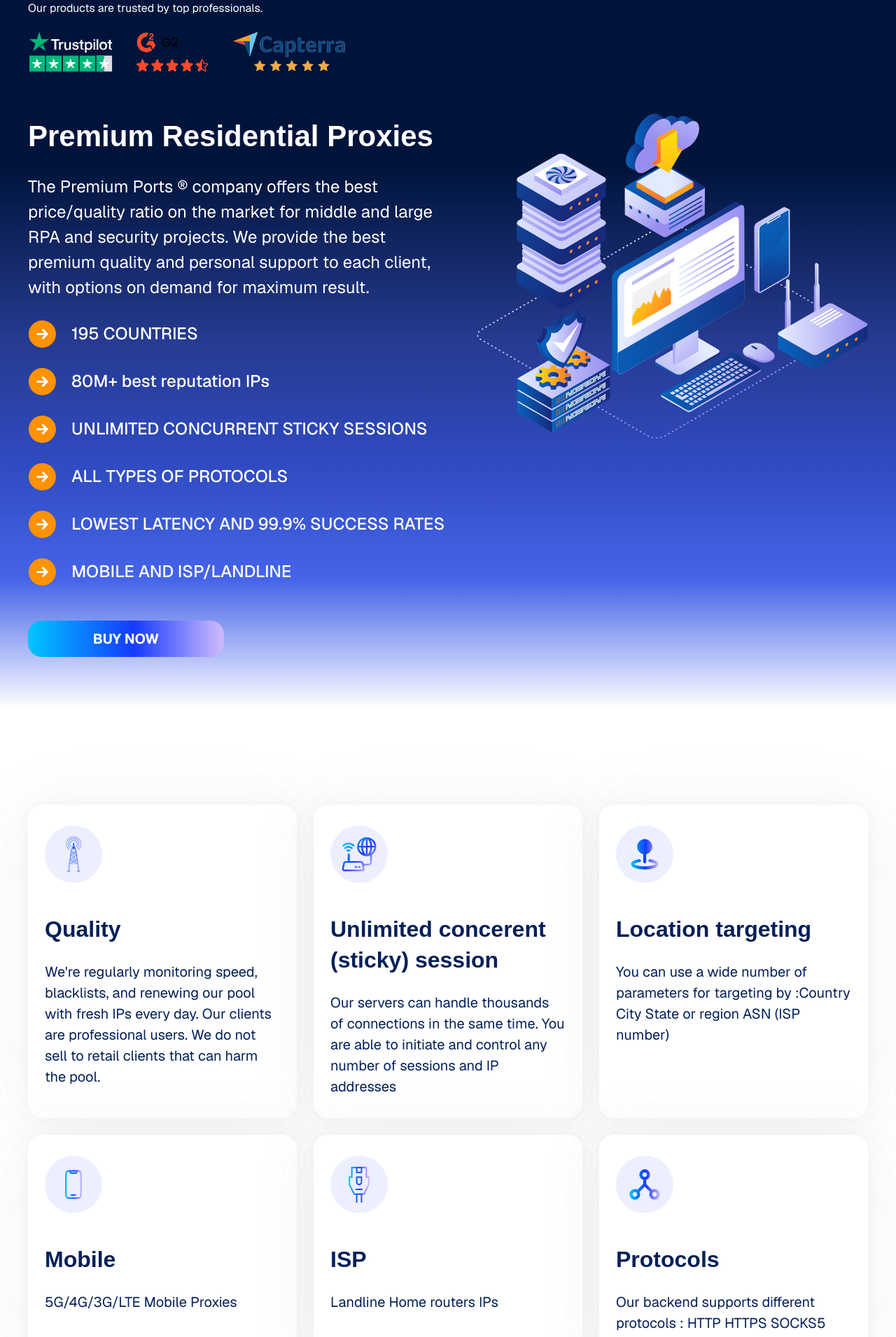
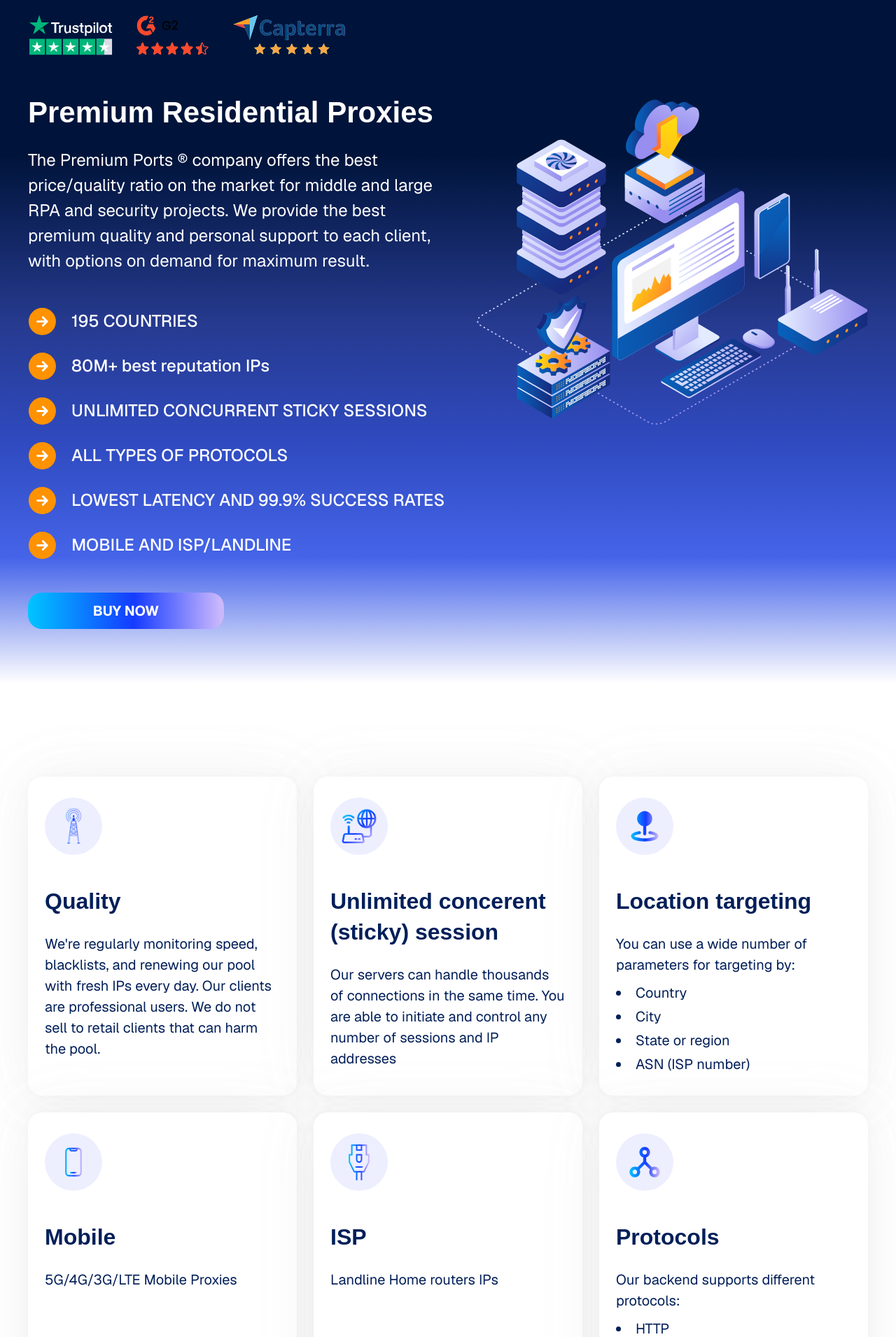
Before and after one commit to StenLyOne/the-premium-ports, a Next.js app: page / in a window 1280 px wide. Shown: the part 220-2131 px from the top of the page at 70% size. Built offline with nearby package versions, Linux system fonts and the light colour scheme; a web font is replaced by a local one.

Commit message:
fineshed edits

```diff
--- a/components/sections/Benefits.tsx
+++ b/components/sections/Benefits.tsx
@@ -16,8 +16,10 @@ const data = [
   {
     img: "/svg/location.svg",
     title: "Location targeting",
-    description:
-      "You can use a wide number of parameters for targeting by :Country City State or region ASN (ISP number)",
+    description: {
+      text: "You can use a wide number of parameters for targeting by:",
+      list: ["Country", "City", "State or region", "ASN (ISP number)"],
+    },
   },
   {
     img: "/svg/mobile.svg",
@@ -32,8 +34,10 @@ const data = [
   {
     img: "/svg/protocols.svg",
     title: "Protocols",
-    description:
-      "Our backend supports different protocols : HTTP HTTPS SOCKS5 DNS forwarding",
+    description: {
+      text: "Our backend supports different protocols:",
+      list: ["HTTP", "HTTPS", "SOCKS5", "DNS forwarding"],
+    },
   },
   {
     img: "/svg/Whitelisting.svg",
--- a/components/sections/Cases.tsx
+++ b/components/sections/Cases.tsx
@@ -44,7 +44,7 @@ export default function Cases() {
   return (
     <section className="pb-[40px]  py-[40px] md:py-[140px]  bg-secondary md:px-[40px]">
       <div className="max-w-[1328px] mx-auto space-y-[40px] md:space-y-[48px]">
-        <div className=" max-w-[800px] mx-auto space-y-[24px]">
+        <div className=" max-w-[800px] mx-auto space-y-[20px] md:space-y-[24px] px-[16px] md:px-[0px]">
           <h2 className="text-center text-black ">Usage Cases</h2>
           <h3 className="text-center text-black !font-[400]">
             Our product if perfect for any activity that requires multiple ip
--- a/components/sections/Footer.tsx
+++ b/components/sections/Footer.tsx
@@ -1,7 +1,7 @@
 export default function Footer() {
   return (
     <footer className=" px-[16px] md:px-[40px] bg-white pt-[45px] md:pt-[80px]">
-      <div className="max-w-[1328px] text-black mx-auto flex flex-col md:justify-between md:flex-row gap-[20px] pb-[40px] md:pb-[90px]">
+      <div className="max-w-[1328px] text-black mx-auto flex flex-col md:justify-between md:flex-row gap-[20px] pb-[40px] md:pb-[90px] ">
         <a className="text-[24px] font-Futo leading-[32px] font-medium text-center">
           Product
         </a>
@@ -19,7 +19,7 @@ export default function Footer() {
         </a>
       </div>
       <img
-        className="mx-auto w-full max-w-[1328px]"
+        className="mx-auto w-full max-w-[1328px] pb-[40px] md:pb-[60px]"
         src="/svg/logo-black.svg"
         alt=""
       />
--- a/components/sections/Locations.tsx
+++ b/components/sections/Locations.tsx
@@ -36,8 +36,8 @@ export default function Locations() {
     >
       {/* Header */}
       <div className=" space-y-[40px] md:space-y-[80px]">
-        <div className="flex flex-col md:flex-row justify-between items-center max-w-[1328px] mx-auto flex gap-8">
-          <div className="space-y-[22px] px-[16px] md:max-w-[504px] text-center md:text-left">
+        <div className="flex flex-col md:flex-row justify-between items-center max-w-[1328px] mx-auto flex gap-[40px]">
+          <div className="space-y-[20px] md:space-y-[24px] px-[16px] md:px-[0px] md:max-w-[504px] text-center md:text-left">
             <h2 className="!text-black">Top Locations</h2>
             <h3 className="!text-black !font-[400]">
               Our company offers mobile and home residential proxies in 195
--- a/components/sections/Main.tsx
+++ b/components/sections/Main.tsx
@@ -12,12 +12,17 @@ const benefits = [
 
 export default function Main() {
   return (
-    <main id="product" className="relative px-[16px] md:px-[40px] pb-[70px] md:pb-[211px] text-white">
+    <main
+      id="product"
+      className="relative px-[16px] md:px-[40px] pb-[70px] md:pb-[211px] text-white"
+    >
       <div className="relative max-w-[1328px] flex mx-auto z-[1]">
-        <div className="md:w-1/2 space-y-[50px] pt-[78px] md:pt-[220px]">
-          <div className="space-y-[42px] md:space-y-[66px]">
-            <div className="space-y-[20px]">
-              <h5>Our products are trusted by top professionals.</h5>
+        <div className="md:w-1/2 space-y-[48px] pt-[100px] min-[500px]:pt-[140px] md:pt-[180px]">
+          <div className="space-y-[40px] md:space-y-[56px]">
+            <div className="space-y-[20px] md:space-y-[24px]">
+              <p className="!text-[18px] md:!text-[24px]">
+                Our products are trusted by top professionals.
+              </p>
               <div className="flex gap-[32px] justify-center md:justify-start">
                 <img
                   src="/svg/trustpilot.svg"
@@ -32,17 +37,20 @@ export default function Main() {
                 />
               </div>
             </div>
-            <div className="w-full md:max-w-[612px] space-y-[28px]">
-              <h1 className="text-center md:text-left">
-                Premium Residential Proxies
-              </h1>
-              <p className="!text-[18px] md:!text-[24px]">
-                The Premium Ports ® company offers the best price/quality ratio
-                on the market for middle and large RPA and security projects. We
-                provide the best premium quality and personal support to each
-                client, with options on demand for maximum result.
-              </p>
-              <div className="space-y-[18px] md:space-y-[28px]">
+            <div className="w-full md:max-w-[612px] space-y-[40px] md:space-y-[48px]">
+              <div className="space-y-[20px] md:space-y-[24px]">
+                <h1 className="text-center md:text-left">
+                  Premium Residential Proxies
+                </h1>
+                <p className="!text-[18px] md:!text-[24px]">
+                  The Premium Ports ® company offers the best price/quality
+                  ratio on the market for middle and large RPA and security
+                  projects. We provide the best premium quality and personal
+                  support to each client, with options on demand for maximum
+                  result.
+                </p>
+              </div>
+              <div className="space-y-[18px] md:space-y-[24px]">
                 {benefits.map((ele, index) => (
                   <RowItem key={index} text={ele} />
                 ))}
--- a/components/sections/Prices.tsx
+++ b/components/sections/Prices.tsx
@@ -52,10 +52,10 @@ const data = [
 export default function Prices() {
   return (
     <section id="pricing" className="bg-secondary pt-[40px] md:pt-[140px]">
-      <div className="space-y-[32px]">
-        <div className="text-center text-black space-y-[20px] md:space-y-[36px]">
+      <div className="space-y-[40px] md:space-y-[48px]">
+        <div className="text-center text-black space-y-[20px] md:space-y-[24px] px-[16px] md:px-[40px]">
           <h2>Subscriptions and prices</h2>
-          <h3>
+          <h3 className="!font-[400]">
             You can choose between 4 professional solutions for all your online
             needs
           </h3>
@@ -75,7 +75,7 @@ export default function Prices() {
           ))}
         </div>
       </div>
-      <div className="flex justify-center items-center flex-col md:flex-row gap-[24px] pt-[30px] pb-[30px] md:pb-[70px]">
+      <div className="flex justify-center items-center flex-col md:flex-row gap-[12px] md:gap-[24px] pt-[30px] md:pt-[40px] pb-[40px] md:pb-[100px]">
         <p>Payment Methods:</p>
         <div className="flex gap-[24px]" >
           <img src="/svg/payment.svg" alt="" />
--- a/components/ui/BenefitsItem.tsx
+++ b/components/ui/BenefitsItem.tsx
@@ -3,18 +3,34 @@ import Image from "next/image";
 interface Props {
   img: string;
   title: string;
-  description: string;
+  description: string | { text: string; list: string[] };
 }
 
 export default function BenefitsItem({ img, title, description }: Props) {
+  const isList = typeof description === "object" && description !== null;
+
   return (
-    <div className="shadow-subtle text-black max-w-[290px] min-w-[290px] md:min-w-auto md:max-w-[500px] h-full p-[20px] lg:py-[30px] lg:px-[24px] bg-white rounded-[20px] space-y-[44px]">
+    <div className="shadow-subtle text-black max-w-[290px] min-w-[290px] md:min-w-auto md:max-w-[500px] h-full p-[20px] lg:py-[30px] lg:px-[24px] bg-white rounded-[20px] space-y-[24px] md:space-y-[44px]">
       <div className="bg-secondary rounded-full flex justify-center items-center w-[82px] h-[82px]">
         <Image src={img} alt={`Icon of ${title}`} width={52} height={52} />
       </div>
-      <div className="space-y-[24px] ">
+      <div className="space-y-[12px] md:space-y-[24px]">
         <h3 className="!font-bold">{title}</h3>
-        <p>{description}</p>
+
+        {isList ? (
+          <>
+            <div>
+              <p className="pb-[10px]">{description.text}</p>
+              <ul className="list-disc list-inside space-y-[4px]">
+                {description.list.map((item, index) => (
+                  <li key={index} className="md:text-[20px]">{item}</li>
+                ))}
+              </ul>
+              </div>
+          </>
+        ) : (
+          <p>{description}</p>
+        )}
       </div>
     </div>
   );
--- a/components/ui/FAQItem.tsx
+++ b/components/ui/FAQItem.tsx
@@ -12,7 +12,7 @@ export default function FAQItem({ question, answer }: FAQItemProps) {
 
   return (
     <div
-      className={`bg-white shadow-subtle rounded-[20px] p-[20px] shadow-sm transition-all duration-300 ${
+      className={`bg-white shadow-subtle rounded-[20px] p-[16px] md:p-[20px] shadow-sm transition-all duration-300 ${
         open ? "shadow-md" : ""
       }`}
     >
```
